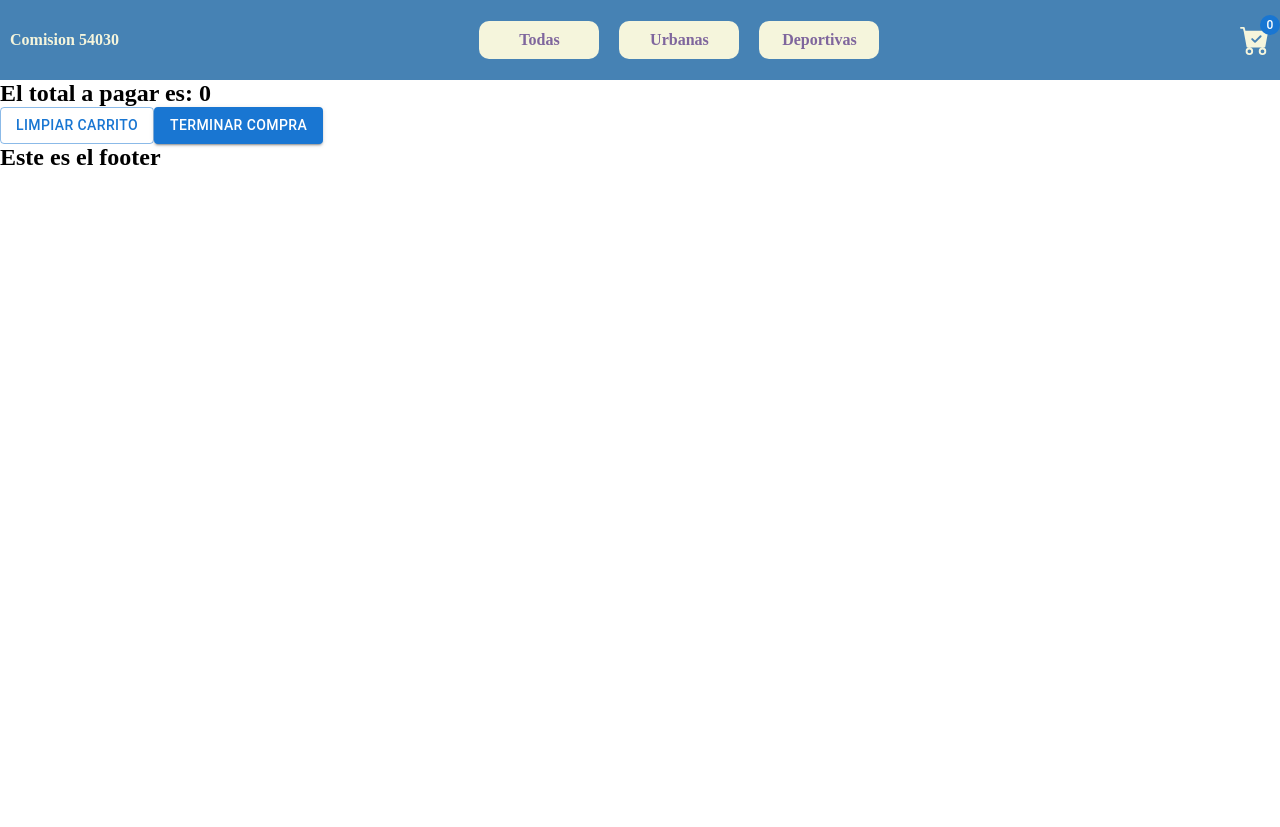
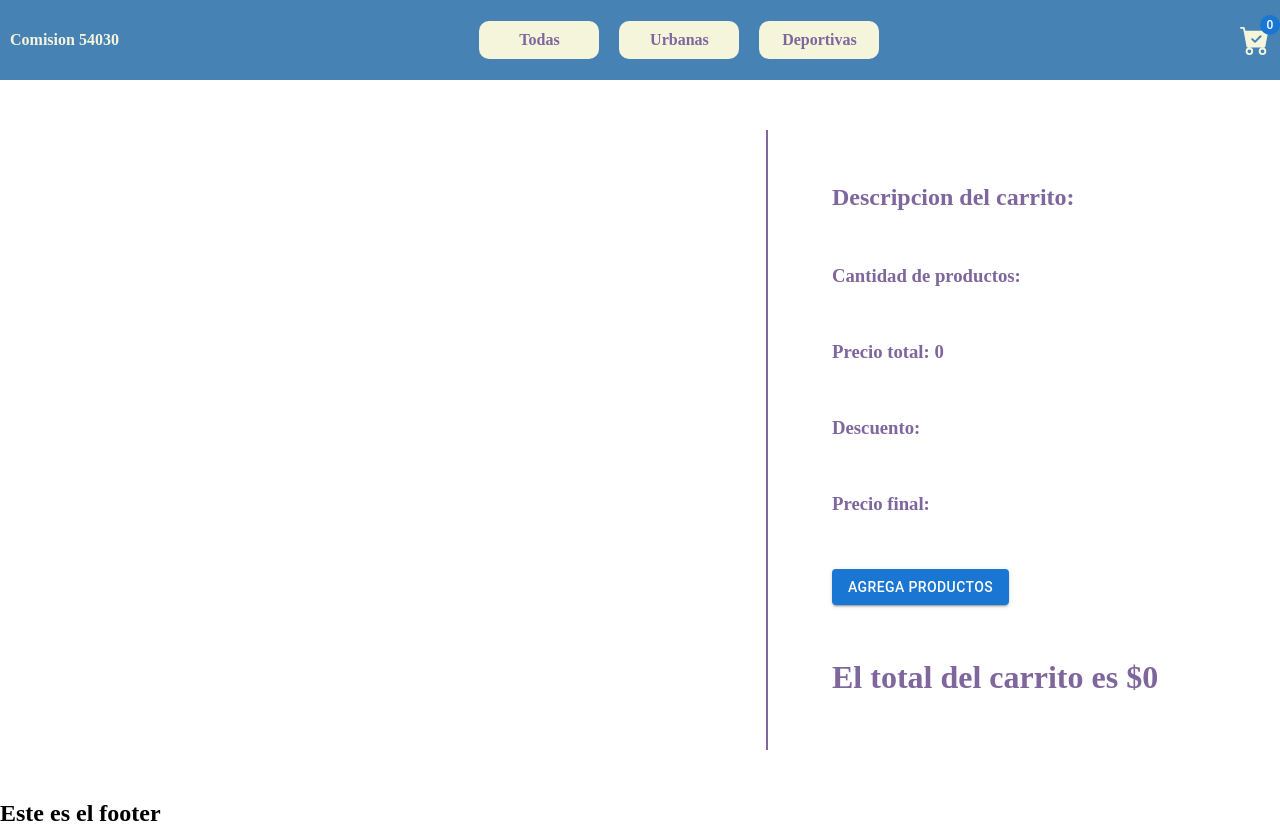
Before and after one commit to jorgeduje/comision-54030, a React (Vite) app: page /cart in a window 1280 px wide. Before the commit the page ends 800 px from the top, so only its background shows below. Built offline with nearby package versions, Linux system fonts and the light colour scheme.

Commit message:
se agregan estilos al carrito y a los skeleton

```diff
--- a/src/components/common/CardSkeleton.jsx
+++ b/src/components/common/CardSkeleton.jsx
@@ -1,15 +1,36 @@
-import { Skeleton, Stack } from "@mui/material";
+import { Box, Skeleton, Stack } from "@mui/material";
 
 export const CardSkeleton = () => {
   return (
-    <Stack spacing={1} sx={{border: "2px solid black", width: 250}}>
+    <Stack
+      spacing={1}
+      sx={{ border: "1px solid grey", borderRadius: 3, width: 345, height: 350, overflow: "hidden" }}
+    >
       {/* For variant="text", adjust the height via font-size */}
-      <Skeleton variant="rectangular" width={250} height={120} animation="wave" />
+      <Skeleton
+        variant="rectangular"
+        width={345}
+        height={120}
+        animation="wave"
+      />
       {/* For other variants, adjust the size with `width` and `height` */}
-      <Skeleton variant="text" width={250} height={40} animation="wave" />
-      <Skeleton variant="text" width={250} height={40} animation="wave" />
-      <Skeleton variant="text" width={250} height={40} animation="wave" />
-      <Skeleton variant="rectangular" width={150} height={60} animation="wave" />
+      <Box sx={{ display: "flex", justifyContent: "center" }}>
+        <Skeleton variant="text" width={220} height={50} animation="wave" />
+      </Box>
+      <Box sx={{ display: "flex", justifyContent: "center" }}>
+        <Skeleton variant="text" width={250} height={40} animation="wave" />
+      </Box>
+      <Box sx={{ display: "flex", justifyContent: "center" }}>
+        <Skeleton variant="text" width={200} height={40} animation="wave" />
+      </Box>
+      <Box sx={{ display: "flex", justifyContent: "center" }}>
+        <Skeleton
+          variant="rectangular"
+          width={130}
+          height={30}
+          animation="wave"
+        />
+      </Box>
     </Stack>
   );
 };
--- /dev/null
+++ b/src/components/pages/cart/Cart.css
@@ -0,0 +1,73 @@
+.cart-container{
+    width: 100%;
+    padding: 50px 0;
+    min-height: 90vh;
+    display: flex;
+    justify-content: space-between;
+    /* align-items: center; */
+}
+
+.container-items{
+    width: 60%;
+    display: flex;
+    flex-direction: column;
+    justify-content: center;
+    flex-direction: column;
+    align-items: center;
+    gap: 50px;
+    border-right: 2px solid #7F669D;
+    padding: 0 40px;
+}
+
+.cart-info{
+    width: 35%;
+    display: flex;
+    flex-direction: column;
+    justify-content: space-evenly;
+    color: #7F669D;
+}
+.btn-cart{
+    display: flex;
+    width: 100%;
+    gap: 20px;
+    justify-content: center;
+}
+
+.btn-cart > button {
+    width: 200px;
+}
+
+.cart-item{
+    width: 100%;
+    display: flex;
+    justify-content: space-between;
+    height: 100px;
+    align-items: center;
+    /* border: 1px solid #7F669D; */
+    box-shadow: 0px 2px 5px 0px #7F669D;
+    border-radius: 10px;
+    padding: 0 10px;
+
+}
+
+.cart-item > img{
+    width: 10%;
+    height: 80px;
+    object-fit: cover;
+}
+
+/* Aca la tarjeta */
+.cart-item-info{
+    width: 80%;
+    height: 100px;
+    display: flex;
+    justify-content: space-between;
+    align-items: center;
+    color: #7F669D;
+
+
+}
+
+.cart-item-info > h2{
+    font-family: monospace;
+}
--- a/src/components/pages/cart/CartContainer.jsx
+++ b/src/components/pages/cart/CartContainer.jsx
@@ -3,7 +3,7 @@ import { useContext } from "react";
 import { Link } from "react-router-dom";
 import { CartContext } from "../../../context/CartContext";
 import Swal from "sweetalert2";
-
+import "./Cart.css"
 export const CartContainer = () => {
   const { cart, clearCart, removeById, getTotalPrice } =
     useContext(CartContext);
@@ -28,24 +28,51 @@ export const CartContainer = () => {
   };
 
   return (
+
+
     <div>
-      {cart.map((product) => (
-        <div key={product.id} style={{ border: "2px solid black" }}>
-          <h2>nombre: {product.title}</h2>
-          <h2>cantidad: {product.quantity}</h2>
-          <button onClick={() => removeById(product.id)}>Eliminar</button>
+      <div className="cart-container">
+        <div className="container-items">
+          {cart.map((item) => {
+            return (
+              <div key={item.id} className="cart-item">
+                <img src={item.img} alt="" />
+                <div className="cart-item-info">
+                  <h2>{item.name}</h2>
+                  <h2>${item.price}.-</h2>
+                  <h2>Unidades: {item.quantity}</h2>
+                </div>
+                <Button variant="contained" onClick={() => removeById(item.id)}>
+                  Quitar
+                </Button>
+              </div>
+            );
+          })}
         </div>
-      ))}
+        <div className="cart-info">
+          <h2>Descripcion del carrito:</h2>
+          <h3>Cantidad de productos: </h3>
+          <h3>Precio total: {total}</h3>
+          <h3>Descuento: </h3>
+          <h3>Precio final: </h3>
+          {cart.length > 0 ? (
+            <div className="btn-cart">
+              <Button onClick={limpiarConAlerta} variant="contained">
+                Vaciar carrito
+              </Button>
+              <Link to="/checkout">
+                <Button variant="contained">Finalizar compra</Button>
+              </Link>
+            </div>
+          ) : (
+            <Link to="/">
+              <Button variant="contained">Agrega productos</Button>
+            </Link>
+          )}
 
-      <h2>El total a pagar es: {total}</h2>
-
-      <Button variant="outlined" onClick={limpiarConAlerta}>
-        Limpiar carrito
-      </Button>
-
-      <Link to="/checkout">
-        <Button variant="contained">Terminar compra</Button>
-      </Link>
+          <h1>El total del carrito es ${total}</h1>
+        </div>
+      </div>
     </div>
   );
 };
--- a/src/components/pages/itemDetailContainer/ItemDetailContainer.jsx
+++ b/src/components/pages/itemDetailContainer/ItemDetailContainer.jsx
@@ -1,6 +1,6 @@
 import { useContext, useEffect, useState } from "react";
 import { getProduct } from "../../../productsMock";
-import { useParams, useNavigate } from "react-router-dom";
+import { useParams } from "react-router-dom";
 import { ItemDetail } from "./ItemDetail";
 import { CartContext } from "../../../context/CartContext";
 
@@ -13,9 +13,8 @@ export const ItemDetailContainer = () => {
   const {addToCart, getTotalQuantityById} = useContext( CartContext )
 
   const initial = getTotalQuantityById(+id)
-  console.log(initial)
 
-//  const navigate = useNavigate()
+
 
   useEffect(() => {
     getProduct(+id).then((resp) => {
--- a/src/components/pages/itemListContainer/ItemListContainer.css
+++ b/src/components/pages/itemListContainer/ItemListContainer.css
@@ -6,6 +6,5 @@
     flex-wrap: wrap;
     justify-content: center;
     padding: 20px;
-    background-color: black;
     min-height: 100vh;
 }
--- a/src/components/pages/itemListContainer/ItemListContainer.jsx
+++ b/src/components/pages/itemListContainer/ItemListContainer.jsx
@@ -2,10 +2,9 @@ import ItemList from "./ItemList";
 import { getProducts } from "../../../productsMock";
 import { useState, useEffect } from "react";
 import { useParams } from "react-router-dom";
-import ClimbingBoxLoader from "react-spinners/ClimbingBoxLoader";
-import { Box, CircularProgress } from "@mui/material";
+
 import { CardSkeleton } from "../../common/CardSkeleton";
-
+import "./ItemListContainer.css";
 const ItemListContainer = () => {
   const { category } = useParams();
   const [products, setProducts] = useState([]);
@@ -29,44 +28,22 @@ const ItemListContainer = () => {
 
   // if con return temprano
 
-  if( isLoading ){
-    return  <div style={{display: "flex"}}>
+  if (isLoading) {
+    return (
+      <div className="cards-container">
         <CardSkeleton />
         <CardSkeleton />
         <CardSkeleton />
         <CardSkeleton />
       </div>
+    );
   }
 
   return (
     <>
-
-
       <ItemList products={products} />
-
-      {/* {isLoading ? (
-        <Box sx={{ display: "flex" }}>
-          <CircularProgress />
-        </Box>
-      ) : (
-        <ItemList products={products} />
-      )} */}
-
-      {/* <ItemList products={products} /> */}
-      {/* {
-      isLoading && <h1>Cargando</h1>
-    } */}
     </>
   );
 };
 
 export default ItemListContainer;
-
-// const suma = ()=>{
-
-//   if(){
-//     return 2
-//   }
-
-//   return items
-// }
```
Lines whose indentation alone changed are shown as unchanged.
